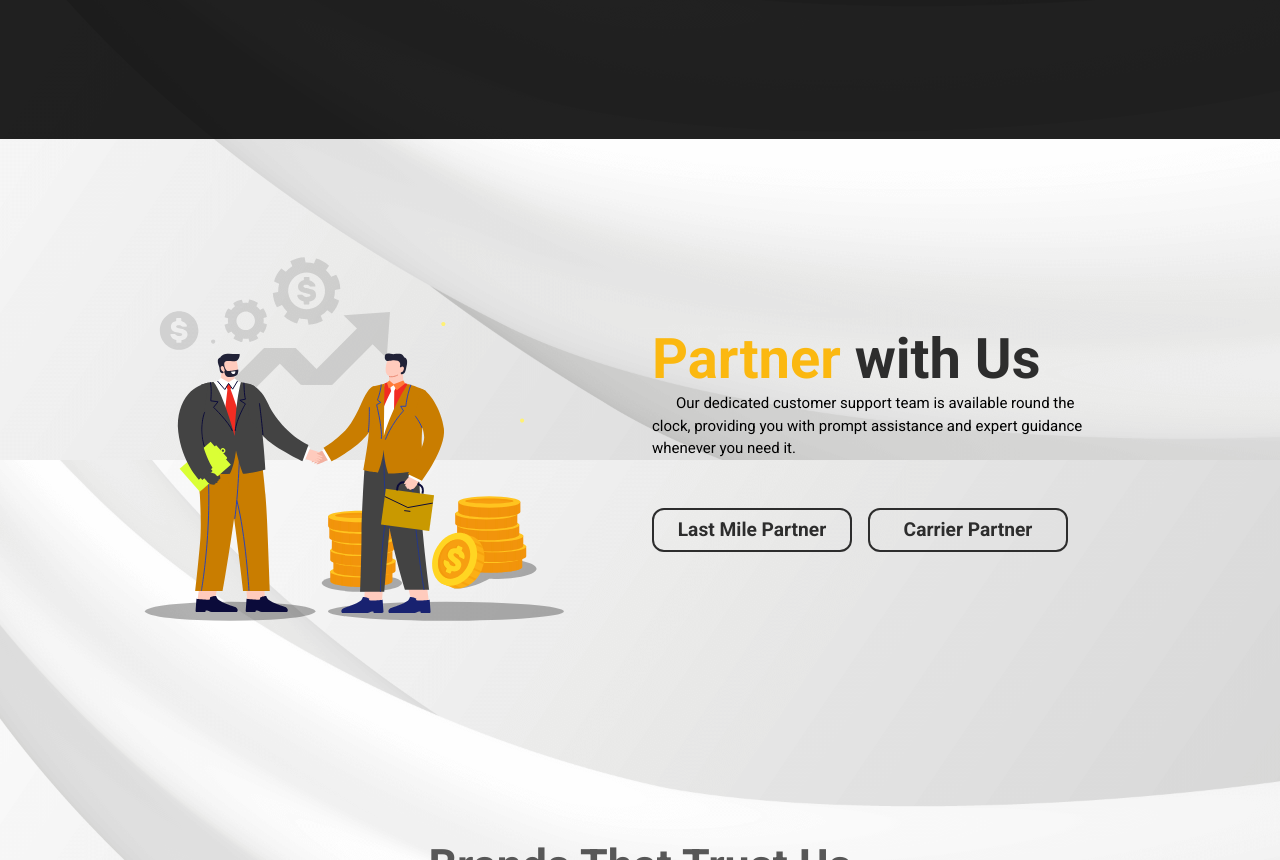
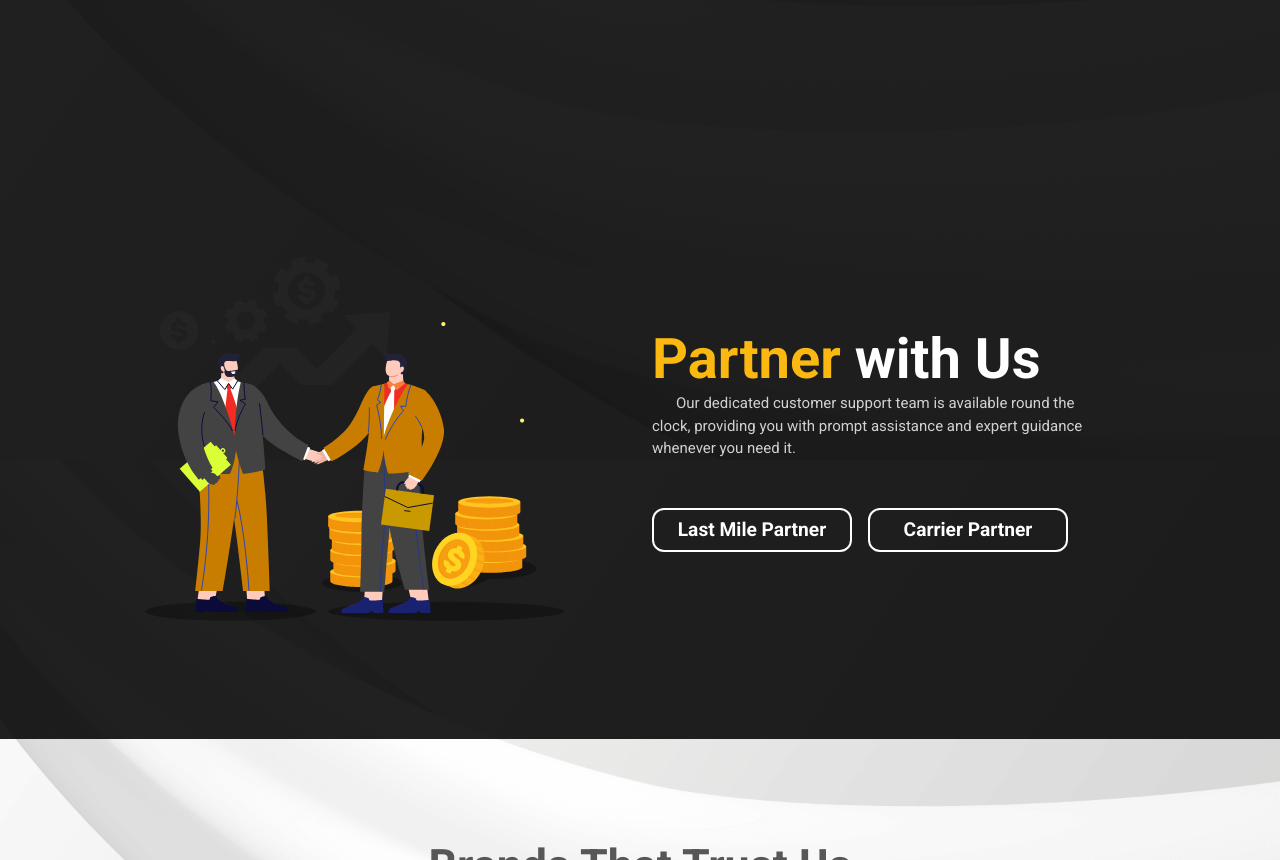
Before and after one commit to thakuramit962/eternity-forwarder, a React (Create React App) app: page / in a window 1280 px wide. Shown: the part 1940-2800 px from the top of the page. Built offline with nearby package versions, Linux system fonts and the light colour scheme.

Commit message:
black theme added to partner-with-us-section

```diff
--- a/src/page/home/partner-with-us-section.tsx
+++ b/src/page/home/partner-with-us-section.tsx
@@ -13,6 +13,8 @@ export default function PartnerWithUsSection() {
 
     return (
         <Box component={'section'} sx={{
+            width: '100%',
+            background: theme.palette.text.primary,
             // background: `url(${bg})`,
             // backgroundSize: 'cover',
             // backgroundRepeat: 'no-repeat',
@@ -48,12 +50,13 @@ export default function PartnerWithUsSection() {
                         '& h3': {
                             fontSize: 'clamp(1.5rem, 8vw, 3.5rem)',
                             fontWeight: 600,
-                            color: theme.palette.secondary.main,
+                            color: theme.palette.secondary.contrastText,
                             '& span': {
                                 color: theme.palette.primary.main,
                             },
                         },
                         '& p': {
+                            color: alpha(theme.palette.secondary.contrastText, 0.8),
                             fontSize: theme.typography.pxToRem(15),
                             textIndent: {xs: 0, sm: '1.5rem'},
                             maxWidth: '450px',
@@ -70,12 +73,15 @@ export default function PartnerWithUsSection() {
                                 borderRadius: '12px',
                                 textTransform: 'none',
                                 fontWeight: 600,
-                                color: theme.palette.secondary.main,
-                                borderColor: theme.palette.secondary.main,
+                                color: theme.palette.secondary.contrastText,
+                                borderColor: theme.palette.secondary.contrastText,
                                 width: '100%',
                                 maxWidth: '200px',
                                 fontSize: '1.2rem',
                                 // py: 1,
+                                '&:hover':{
+                                    color: theme.palette.secondary.main,
+                                },
                             },
                         },
                     },
--- a/src/utils/sample-data.ts
+++ b/src/utils/sample-data.ts
@@ -1,9 +1,10 @@
 import demoImage from "../assets/images/hero-banner-.png"
+import logisticImage from "../assets/images/logistic.jpg"
 
 export const services = [
     {
         name: 'Logistics',
-        image: demoImage,
+        image: logisticImage,
         heading: 'Heading for Service!',
         des: 'Optimising your B2B & B2C channel with our comprehensive network and robust solutions through efficient route planning, speedy & reliable deliveries across India.',
         link: 'services',
```
Also changed, not shown: src/assets/images/logistic.jpg (added).
